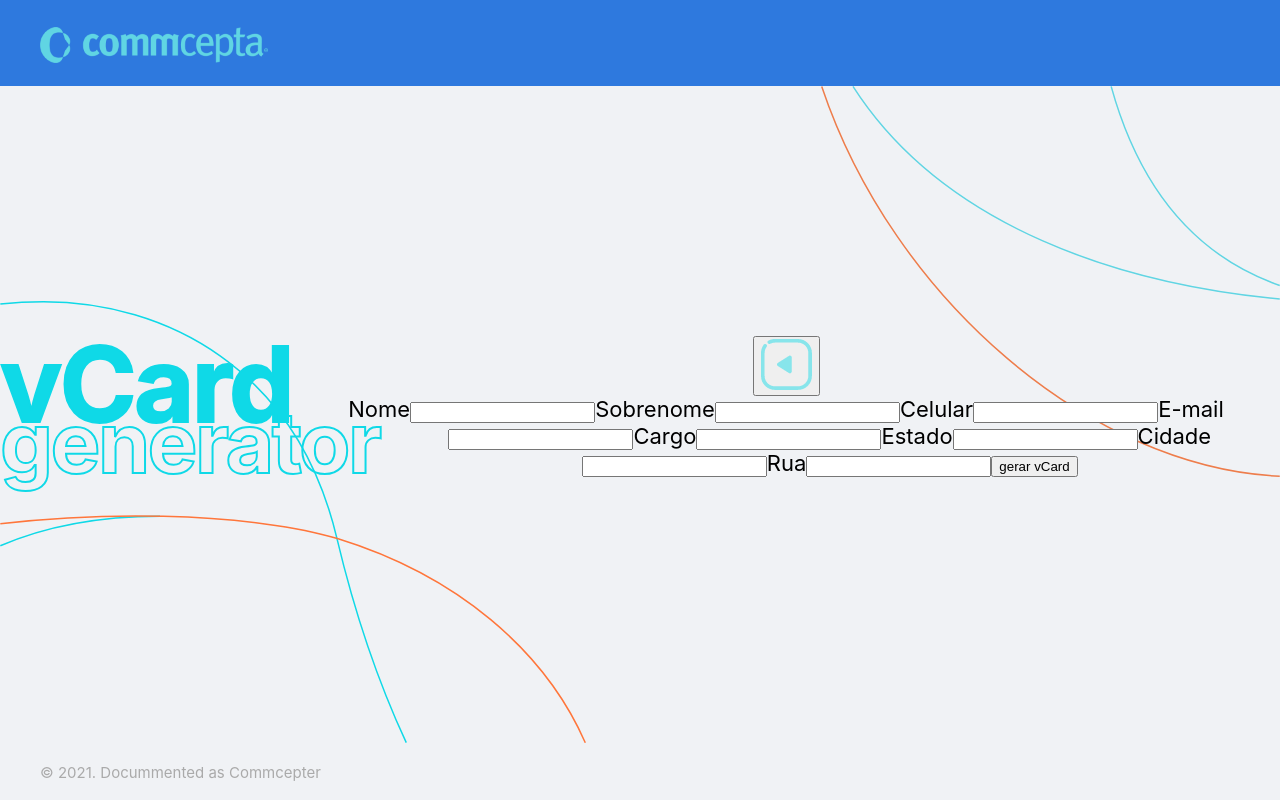
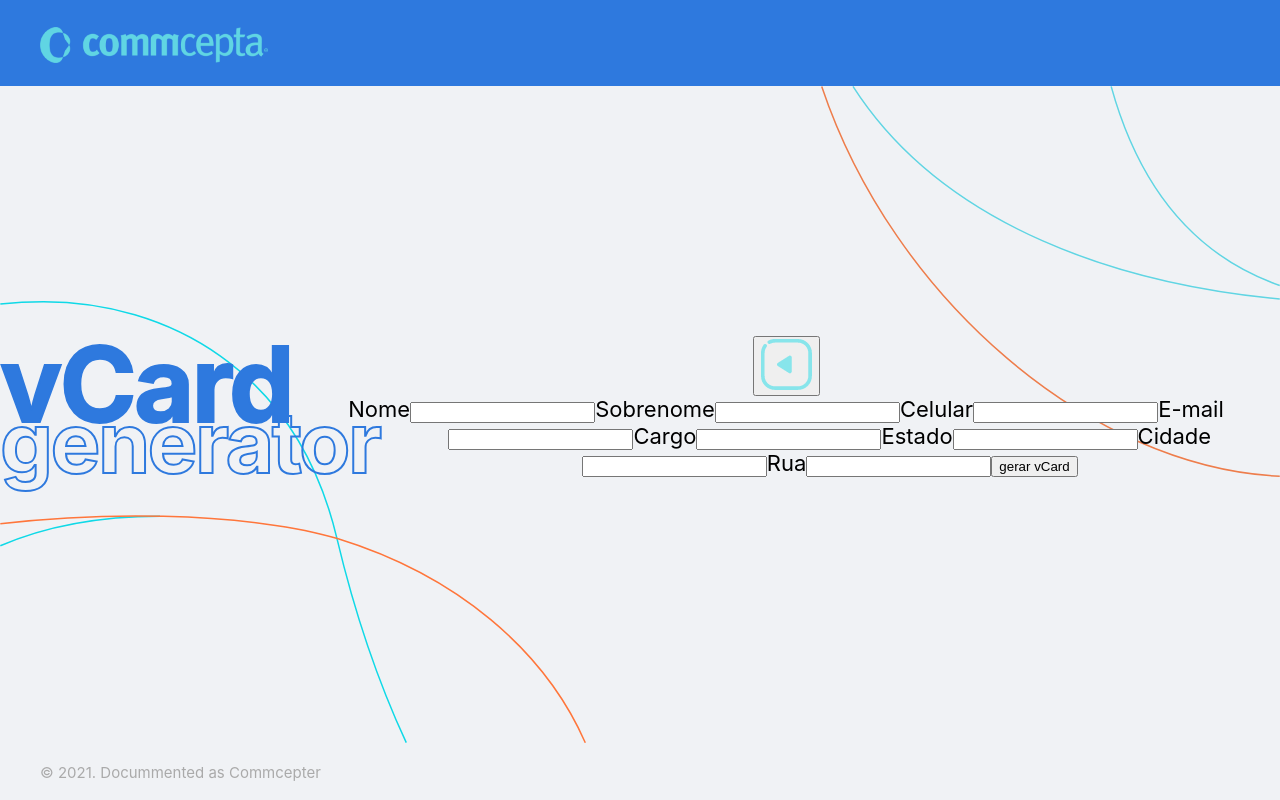
Before and after one commit to dp-152/commcepta-challenge, a React (Create React App) app: page /cards/new in a window 1280 px wide. Built offline with nearby package versions, Linux system fonts and the light colour scheme; no server answers; a web font is replaced by a local one.

Commit message:
Added theme support to vCard logo

```diff
--- a/src/components/VCardGeneratorLogo.tsx
+++ b/src/components/VCardGeneratorLogo.tsx
@@ -1,12 +1,16 @@
-import React, { ReactElement } from "react";
+import React, { ReactElement, useContext } from "react";
+import ThemeContext from "../contexts/ThemeContext";
 
 import "../css/components/VCardGeneratorLogo.css";
 
 export default function VCardGeneratorLogo(): ReactElement {
+  const { theme } = useContext(ThemeContext);
   return (
-    <div className="VCardGeneratorLogo">
-      <span className="VCardGeneratorLogo-topText">vCard</span>
-      <span className="VCardGeneratorLogo-bottomText">generator</span>
+    <div className={`VCardGeneratorLogo theme-${theme}`}>
+      <span className={`VCardGeneratorLogo-topText theme-${theme}`}>vCard</span>
+      <span className={`VCardGeneratorLogo-bottomText theme-${theme}`}>
+        generator
+      </span>
     </div>
   );
 }
--- a/src/css/components/VCardGeneratorLogo.css
+++ b/src/css/components/VCardGeneratorLogo.css
@@ -10,6 +10,11 @@
   clear: left;
   font-size: 104px;
   margin-top: -15px;
+}
+.VCardGeneratorLogo-topText.theme-light {
+  color: var(--color-light-theme-text);
+}
+.VCardGeneratorLogo-topText.theme-dark {
   color: var(--color-dark-theme-accent);
 }
 
@@ -24,6 +29,11 @@
 @supports (--webkit-text-stroke: 1px #fff) {
   .VCardGeneratorLogo {
     -webkit-text-stroke-width: 2px;
+  }
+  .VCardGeneratorLogo.theme-light {
+    -webkit-text-stroke-color: var(--color-light-theme-text);
+  }
+  .VCardGeneratorLogo.theme-dark {
     -webkit-text-stroke-color: var(--color-dark-theme-accent);
   }
 
```
